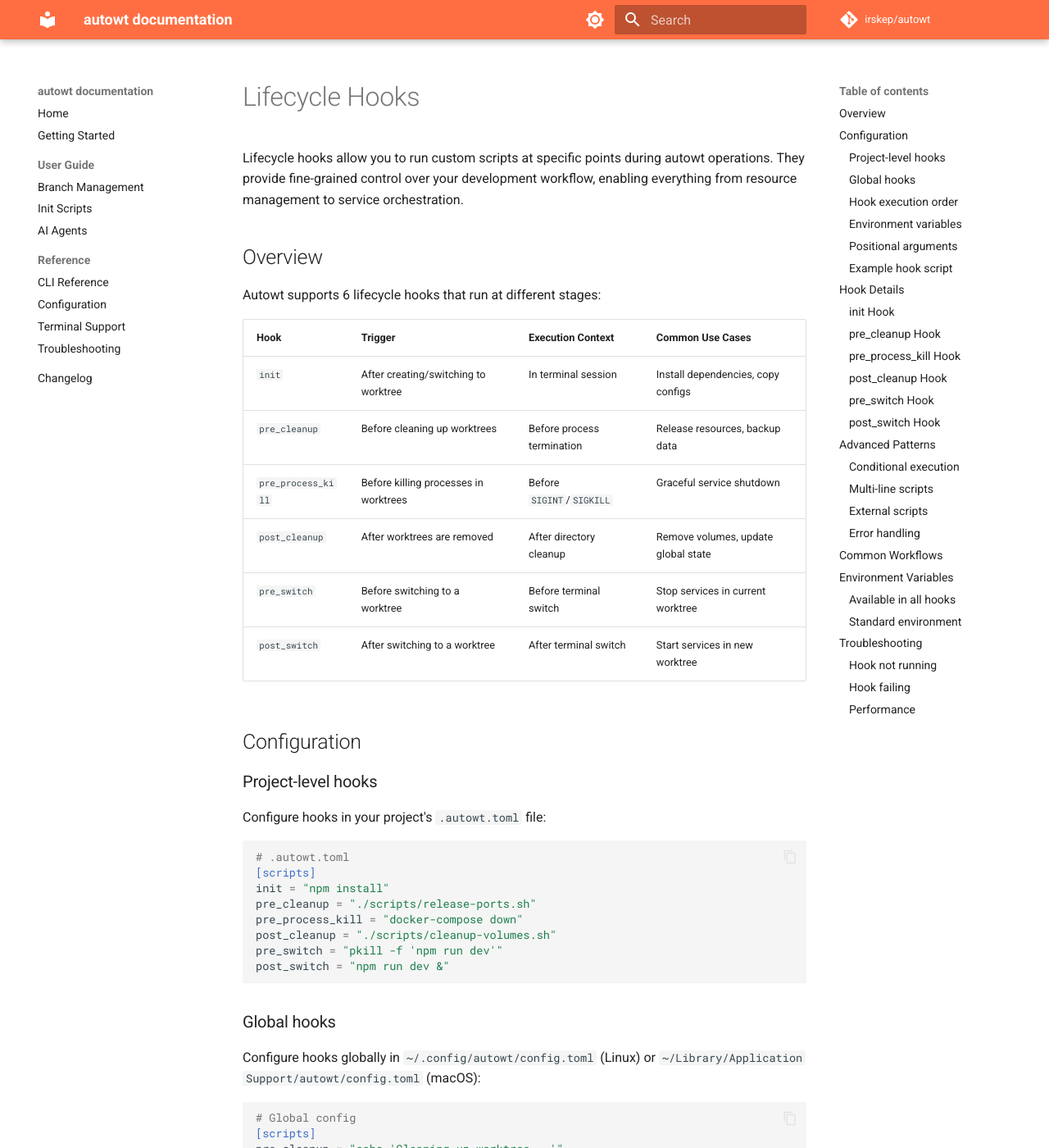
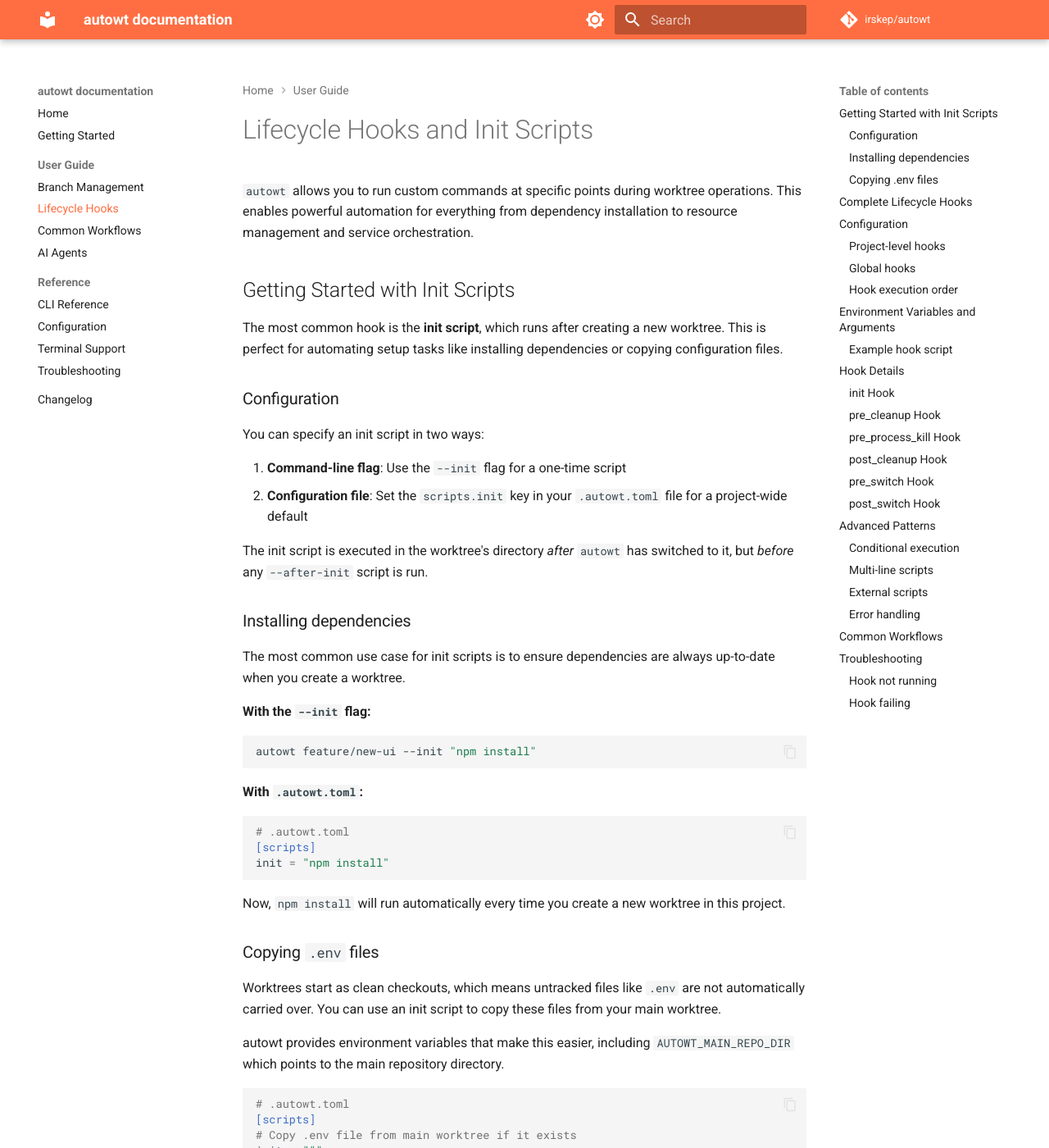
Before and after one commit to irskep/autowt, an MkDocs documentation site: the page built from docs/lifecyclehooks.md, in a window 1280 px wide and 1400 px high. Shown: the whole window at 82% size. Built offline with MkDocs 1.6.1 and Material for MkDocs 9.7.7, drawn with Linux system fonts in a browser that asks for light colours; comment, search, counter and statistics services are not loaded; the version menu is left out; some of the changed text lies outside the part shown.

Commit message:
Update docs

````diff
--- a/docs/initscripts.md
+++ /dev/null
@@ -1,116 +0,0 @@
-# Automating setup with init scripts
-
-`autowt` allows you to run custom commands every time you create or switch to a worktree. This is useful for automating repetitive setup tasks like installing dependencies or copying configuration files.
-
-## How it works
-
-You can specify an "init script" in two ways:
-
-1.  **Command-line flag**: Use the `--init` flag for a one-time script.
-2.  **Configuration file**: Set the `scripts.init` key in your `.autowt.toml` file for a project-wide default.
-
-The init script is executed in the worktree's directory *after* `autowt` has switched to it, but *before* any `--after-init` script is run.
-
-## Use case 1: Installing dependencies
-
-The most common use case for init scripts is to ensure dependencies are always up-to-date when you switch to a worktree.
-
-### With the `--init` flag:
-
-You can pass the command directly when you create a worktree:
-
-```bash
-autowt feature/new-ui --init "npm install"
-```
-
-This will run `npm install` in the `feature/new-ui` worktree right after it's created.
-
-### With `.autowt.toml`:
-
-For a more permanent solution, create a `.autowt.toml` file in the root of your repository:
-
-```toml
-# .autowt.toml
-[scripts]
-init = "npm install"
-```
-
-Now, `npm install` will run automatically every time you use `autowt` to switch to any worktree in this project, ensuring your dependencies are always in sync.
-
-## Use case 2: Copying `.env` files
-
-Worktrees start as clean checkouts, which means untracked files like `.env` are not automatically carried over. You can use an init script to copy these files from your main worktree.
-
-Git doesn't have a direct command to find the "main" worktree's path, but you can reliably get it by finding the repository's common `.git` directory and then navigating up to the parent directory.
-
-Here is a robust example for your `.autowt.toml` that copies the `.env` file if it exists in the main worktree:
-
-```toml
-# .autowt.toml
-
-[scripts]
-# 1. Find the main worktree's root directory.
-# 2. If an .env file exists there, copy it to the current worktree.
-init = """
-MAIN_WORKTREE_DIR=$(git rev-parse --path-format=absolute --git-common-dir)/..;
-if [ -f "$MAIN_WORKTREE_DIR/.env" ]; then
-  cp "$MAIN_WORKTREE_DIR/.env" .;
-fi
-"""
-```
-
-#### Combining commands
-
-You can combine this with other commands. For example, to copy the `.env` file *and* install dependencies:
-
-```toml
-# .autowt.toml
-[scripts]
-init = """
-MAIN_WORKTREE_DIR=$(git rev-parse --path-format=absolute --git-common-dir)/..;
-if [ -f "$MAIN_WORKTREE_DIR/.env" ]; then
-  cp "$MAIN_WORKTREE_DIR/.env" .;
-fi;
-npm install
-"""
-```
-
-This multi-line script will be executed as a single command, automating your entire setup process.
-
-!!! tip "Overriding the Default"
-
-    If you have a `scripts.init` script in your `.autowt.toml` but want to do something different for a specific worktree, the `--init` flag will always take precedence.
-
-    ```bash
-    # This will run *only* `npm ci`, ignoring the default init script.
-    autowt feature/performance --init "npm ci"
-    ```
-
-## Advanced: Lifecycle hooks
-
-Beyond init scripts, autowt supports additional **lifecycle hooks** that run at specific points during worktree operations:
-
-| Hook | When it runs | Common use cases |
-|------|-------------|------------------|
-| `init` | After creating/switching to worktree | Install deps, copy configs |
-| `pre_cleanup` | Before cleaning up worktrees | Release ports, backup data |
-| `pre_process_kill` | Before killing processes | Graceful shutdown |
-| `post_cleanup` | After worktrees are removed | Clean volumes, update state |
-| `pre_switch` | Before switching worktrees | Stop current services |
-| `post_switch` | After switching worktrees | Start new services |
-
-### Quick example
-
-```toml
-# .autowt.toml
-[scripts]
-init = "npm install"
-pre_cleanup = "./scripts/release-ports.sh"
-pre_process_kill = "docker-compose down"
-```
-
-For detailed information on lifecycle hooks, see the [Lifecycle Hooks](lifecycle-hooks.md) documentation.
-
----
-*[git worktree]: A native Git feature that allows you to have multiple working trees attached to the same repository, enabling you to check out multiple branches at once.
-*[main worktree]: The original repository directory, as opposed to the worktree directories managed by `autowt`.
--- a/docs/lifecycle-hooks.md
+++ b/docs/lifecyclehooks.md
@@ -1,19 +1,91 @@
-# Lifecycle Hooks
+# Lifecycle Hooks and Init Scripts
 
-Lifecycle hooks allow you to run custom scripts at specific points during autowt operations. They provide fine-grained control over your development workflow, enabling everything from resource management to service orchestration.
+`autowt` allows you to run custom commands at specific points during worktree operations. This enables powerful automation for everything from dependency installation to resource management and service orchestration.
 
-## Overview
+## Getting Started with Init Scripts
 
-Autowt supports 6 lifecycle hooks that run at different stages:
+The most common hook is the **init script**, which runs after creating a new worktree. This is perfect for automating setup tasks like installing dependencies or copying configuration files.
 
-| Hook | Trigger | Execution Context | Common Use Cases |
-|------|---------|-------------------|------------------|
-| `init` | After creating/switching to worktree | In terminal session | Install dependencies, copy configs |
-| `pre_cleanup` | Before cleaning up worktrees | Before process termination | Release resources, backup data |
-| `pre_process_kill` | Before killing processes in worktrees | Before `SIGINT`/`SIGKILL` | Graceful service shutdown |
-| `post_cleanup` | After worktrees are removed | After directory cleanup | Remove volumes, update global state |
-| `pre_switch` | Before switching to a worktree | Before terminal switch | Stop services in current worktree |
-| `post_switch` | After switching to a worktree | After terminal switch | Start services in new worktree |
+### Configuration
+
+You can specify an init script in two ways:
+
+1. **Command-line flag**: Use the `--init` flag for a one-time script
+2. **Configuration file**: Set the `scripts.init` key in your `.autowt.toml` file for a project-wide default
+
+The init script is executed in the worktree's directory *after* `autowt` has switched to it, but *before* any `--after-init` script is run.
+
+### Installing dependencies
+
+The most common use case for init scripts is to ensure dependencies are always up-to-date when you create a worktree.
+
+**With the `--init` flag:**
+
+```bash
+autowt feature/new-ui --init "npm install"
+```
+
+**With `.autowt.toml`:**
+
+```toml
+# .autowt.toml
+[scripts]
+init = "npm install"
+```
+
+Now, `npm install` will run automatically every time you create a new worktree in this project.
+
+### Copying `.env` files
+
+Worktrees start as clean checkouts, which means untracked files like `.env` are not automatically carried over. You can use an init script to copy these files from your main worktree.
+
+autowt provides environment variables that make this easier, including `AUTOWT_MAIN_REPO_DIR` which points to the main repository directory.
+
+```toml
+# .autowt.toml
+[scripts]
+# Copy .env file from main worktree if it exists
+init = """
+if [ -f "$AUTOWT_MAIN_REPO_DIR/.env" ]; then
+  cp "$AUTOWT_MAIN_REPO_DIR/.env" .;
+fi
+"""
+```
+
+**Combining commands:**
+
+```toml
+# .autowt.toml
+[scripts]
+init = """
+if [ -f "$AUTOWT_MAIN_REPO_DIR/.env" ]; then
+  cp "$AUTOWT_MAIN_REPO_DIR/.env" .;
+fi;
+npm install
+"""
+```
+
+!!! tip "Overriding the Default"
+
+    If you have a `scripts.init` script in your `.autowt.toml` but want to do something different for a specific worktree, the `--init` flag will always take precedence.
+
+    ```bash
+    # This will run *only* `npm ci`, ignoring the default init script.
+    autowt feature/performance --init "npm ci"
+    ```
+
+## Complete Lifecycle Hooks
+
+Beyond init scripts, autowt supports 6 lifecycle hooks that run at specific points during worktree operations:
+
+| Hook | When it runs | Common use cases |
+|------|-------------|------------------|
+| `init` | After creating worktree (not when switching) | Install deps, copy configs |
+| `pre_cleanup` | Before cleaning up worktrees | Release ports, backup data |
+| `pre_process_kill` | Before killing processes | Graceful shutdown |
+| `post_cleanup` | After worktrees are removed | Clean volumes, update state |
+| `pre_switch` | Before switching worktrees | Stop current services |
+| `post_switch` | After switching worktrees | Start new services |
 
 ## Configuration
 
@@ -47,7 +119,7 @@
 
 **Both global and project hooks run** - global hooks execute first, then project hooks. This allows you to set up global defaults while still customizing behavior per project.
 
-### Environment variables
+## Environment Variables and Arguments
 
 All hooks receive the following environment variables:
 
@@ -55,8 +127,6 @@
 - `AUTOWT_MAIN_REPO_DIR`: Path to the main repository directory
 - `AUTOWT_BRANCH_NAME`: Name of the branch
 - `AUTOWT_HOOK_TYPE`: Type of hook being executed
-
-### Positional arguments
 
 Hooks also receive positional arguments in this order:
 
@@ -88,7 +158,7 @@
 
 ### `init` Hook
 
-**Timing**: After worktree creation/switch, before after-init commands
+**Timing**: After worktree creation, before after-init commands
 **Use cases**: Dependency installation, configuration setup
 
 ```toml
@@ -99,7 +169,14 @@
 """
 ```
 
-The init hook is special - it's the only hook that runs in the terminal session context, allowing it to affect the user's environment.
+The init hook is special - it's the only hook that runs **inside the terminal session**. While other lifecycle hooks run as background subprocesses, init scripts are literally pasted/typed into the terminal using terminal automation (AppleScript on macOS, tmux send-keys, etc.). This allows init scripts to:
+
+- Set environment variables that persist in your shell session
+- Activate virtual environments (conda, venv, etc.)
+- Start interactive processes
+- Inherit your shell configuration and aliases
+
+Other hooks run in isolated subprocesses and are better suited for file operations, Git commands, and non-interactive automation tasks.
 
 ### `pre_cleanup` Hook
 
@@ -263,23 +340,6 @@
 - Service orchestration
 - External tool integration
 
-## Environment Variables
-
-### Available in all hooks
-
-- `AUTOWT_WORKTREE_DIR`: Absolute path to worktree directory
-- `AUTOWT_MAIN_REPO_DIR`: Absolute path to main repository
-- `AUTOWT_BRANCH_NAME`: Branch name
-- `AUTOWT_HOOK_TYPE`: One of: `init`, `pre_cleanup`, `pre_process_kill`, `post_cleanup`, `pre_switch`, `post_switch`
-
-### Standard environment
-
-Hooks also inherit your standard shell environment, so you can access:
-
-- `PATH`, `HOME`, `USER` etc.
-- Project-specific variables from `.env` files (if loaded)
-- CI/CD environment variables
-
 ## Troubleshooting
 
 ### Hook not running
@@ -293,11 +353,3 @@
 1. Check autowt logs for error messages
 2. Test hook script independently: `AUTOWT_BRANCH_NAME=test ./my-hook.sh /path/to/worktree /path/to/main test`
 3. Add debug output to your hooks with `echo` statements
-
-### Performance
-
-Hooks run synchronously and can slow down autowt operations. For long-running tasks:
-
-1. Run tasks in background with `&`
-2. Use external job queues
-3. Keep hooks focused and fast
--- a/mise.toml
+++ b/mise.toml
@@ -11,7 +11,7 @@
 _.file = ".env"
 
 [tasks]
-install = "uv sync"
+install = "uv sync --extra=docs"
 test = "uv run pytest"
 lint = "uv run ruff check"
 format = "uv run ruff format"
--- a/mkdocs.yml
+++ b/mkdocs.yml
@@ -9,7 +9,8 @@
   - Getting Started: gettingstarted.md
   - User Guide:
     - Branch Management: branchmanagement.md
-    - Init Scripts: initscripts.md
+    - Lifecycle Hooks: lifecyclehooks.md
+    - Common Workflows: common-workflows.md
     - AI Agents: agents.md
   - Reference:
     - CLI Reference: clireference.md
````
Also changed, not shown: docs/branchmanagement.md (+9 -0 lines), docs/clireference.md (+1 -1 lines), docs/configuration.md (+1 -1 lines), docs/gettingstarted.md (+1 -1 lines).
